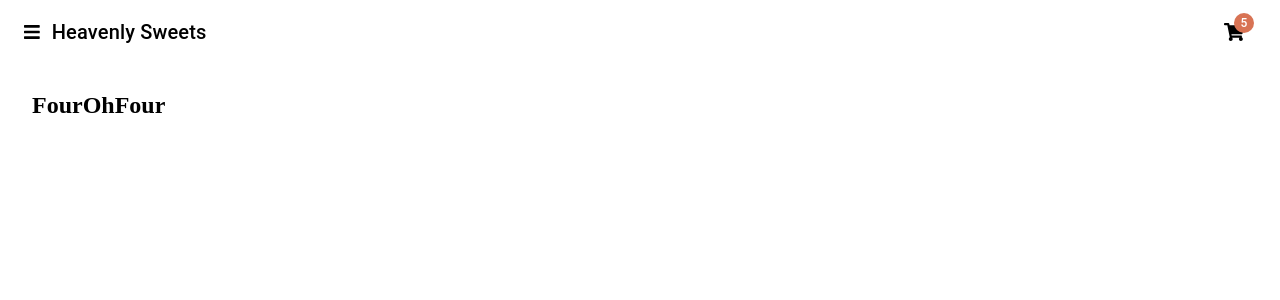
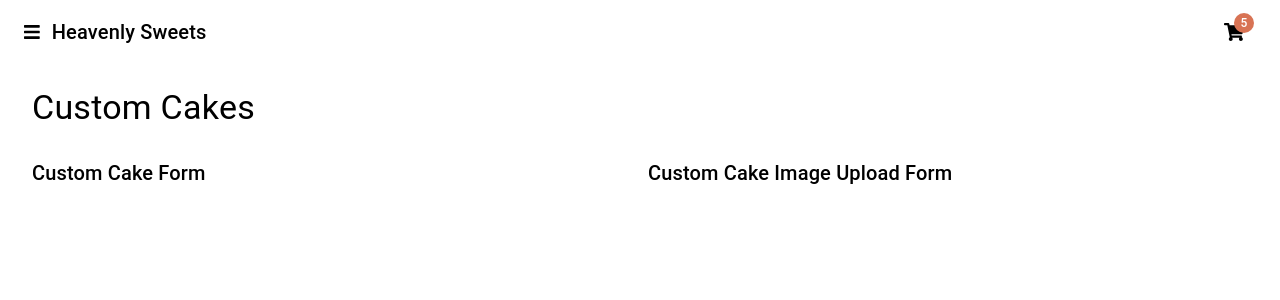
Before and after one commit to ex8/bakery, a React app in the folder packages/flower/: page /custom in a window 1280 px wide. Shown: the top 300 px of the page. Built offline with nearby package versions, Linux system fonts and the light colour scheme.

Commit message:
custom page

```diff
--- a/packages/flower/src/components/navigation/Navigation.tsx
+++ b/packages/flower/src/components/navigation/Navigation.tsx
@@ -5,7 +5,7 @@ import { connect } from 'react-redux'
 import { IAppState } from '../../state/reducers'
 import { navigationToggle, INavigationToggleAction } from '../../state/actions'
 import { FontAwesomeIcon } from '@fortawesome/react-fontawesome'
-import { faHome, faInfoCircle, faPhoneAlt, faTh } from '@fortawesome/free-solid-svg-icons'
+import { faHome, faInfoCircle, faPhoneAlt, faTh, faBirthdayCake, faCamera } from '@fortawesome/free-solid-svg-icons'
 import NavigationItems from './NavigationItemList'
 
 export interface INavigationItem {
@@ -32,6 +32,8 @@ const Navigation: React.FC<INavigationProps> = ({ open, navigationToggle }: INav
   const items: INavigationItem[] = [
     { label: 'Home', to: '/', icon: <FontAwesomeIcon icon={faHome} /> },
     { label: 'Menu', to: '/menu', icon: <FontAwesomeIcon icon={faTh} /> },
+    { label: 'Custom', to: '/custom', icon: <FontAwesomeIcon icon={faBirthdayCake} /> },
+    { label: 'Gallery', to: '/gallery', icon: <FontAwesomeIcon icon={faCamera} /> },
     { label: 'About', to: '/about', icon: <FontAwesomeIcon icon={faInfoCircle} /> },
     { label: 'Contact', to: '/contact', icon: <FontAwesomeIcon icon={faPhoneAlt} /> },
   ]
--- /dev/null
+++ b/packages/flower/src/pages/Custom.tsx
@@ -0,0 +1,36 @@
+import React from 'react'
+import { makeStyles, Theme } from '@material-ui/core/styles'
+import { Grid, Typography } from '@material-ui/core'
+
+const useStyles = makeStyles((theme: Theme) => ({
+  container: {
+    flex: 1,
+  },
+}))
+
+const Custom: React.FC = () => {
+  const { container } = useStyles()
+  return (
+    <div className={container}>
+      <Grid container spacing={2}>
+        <Grid item xs={12}>
+          <Typography variant='h4' gutterBottom>
+            Custom Cakes
+          </Typography>
+        </Grid>
+        <Grid item xs={12} sm={6}>
+          <Typography variant='h6' gutterBottom>
+            Custom Cake Form
+          </Typography>
+        </Grid>
+        <Grid item xs={12} sm={6}>
+          <Typography variant='h6' gutterBottom>
+            Custom Cake Image Upload Form
+          </Typography>
+        </Grid>
+      </Grid>
+    </div>
+  )
+}
+
+export { Custom }
--- a/packages/flower/src/pages/index.ts
+++ b/packages/flower/src/pages/index.ts
@@ -5,3 +5,4 @@ export * from './Checkout'
 export * from './FourOhFour'
 export * from './About'
 export * from './Contact'
+export * from './Custom'
--- a/packages/flower/src/routes/Router.tsx
+++ b/packages/flower/src/routes/Router.tsx
@@ -1,12 +1,13 @@
 import React from 'react'
 import { Switch, Route } from 'react-router-dom'
-import { Landing, ProductList, ProductDetail, Checkout, FourOhFour, About, Contact } from '../pages'
+import { Landing, ProductList, ProductDetail, Checkout, FourOhFour, About, Contact, Custom } from '../pages'
 
 const Router: React.FC = () => (
   <Switch>
     <Route exact path='/' component={Landing} />
     <Route exact path='/menu' component={ProductList} />
     <Route exact path='/menu/:id' component={ProductDetail} />
+    <Route exact path='/custom' component={Custom} />
     <Route exact path='/about' component={About} />
     <Route exact path='/contact' component={Contact} />
     <Route exact path='/checkout' component={Checkout} />
```
